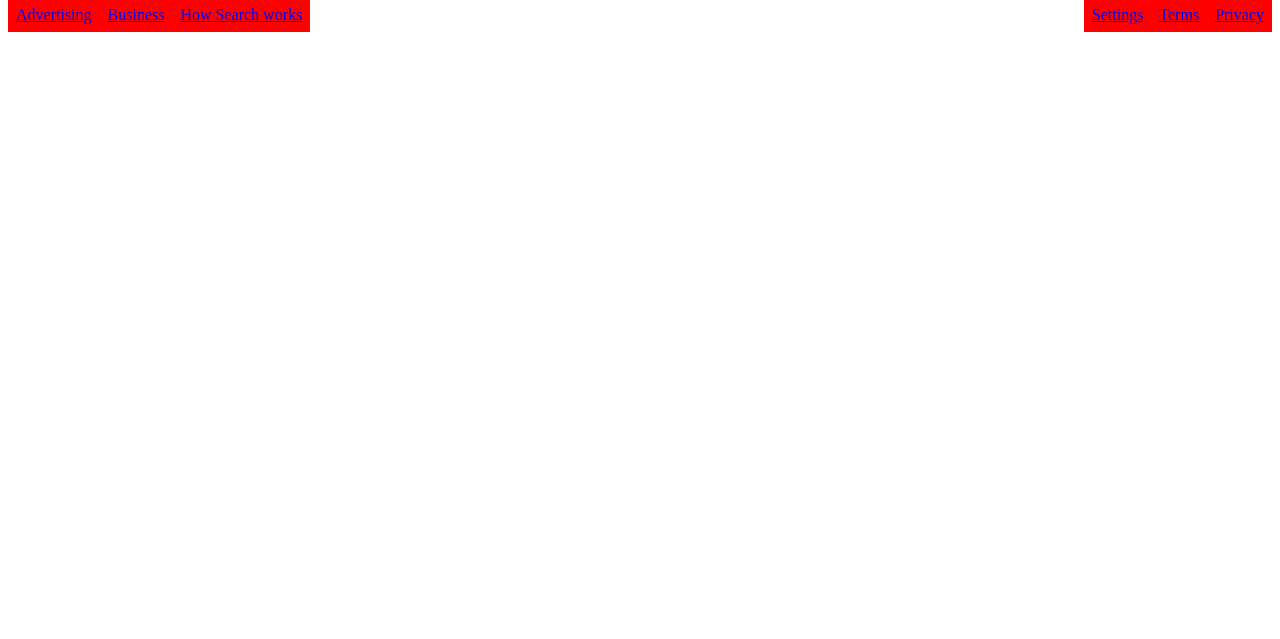
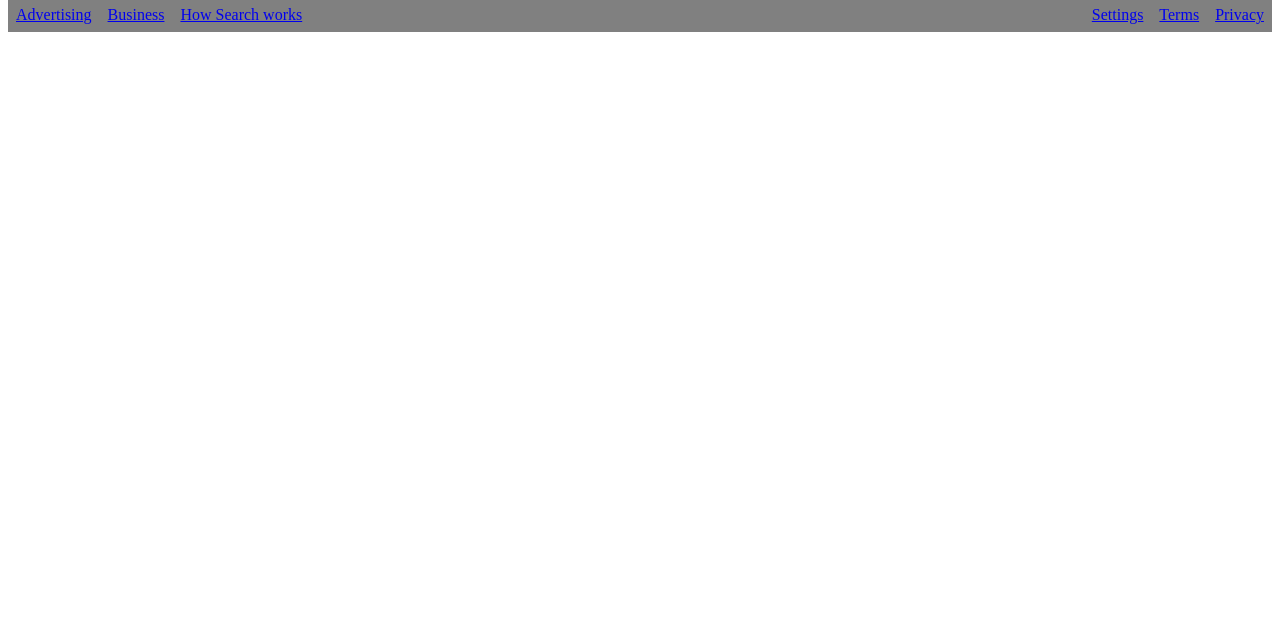
Before and after one commit to BrettStapleton/google-homepage, a plain HTML site: page index.html in a window 1280 px wide. Shown: the part 161-800 px from the top of the page. Drawn offline with Linux system fonts and the light colour scheme.

Commit message:
added footer styling

```diff
--- a/index.html
+++ b/index.html
@@ -17,7 +17,11 @@
                     li a {
                       display: block;
                       padding: 8px;
-                      background-color: rgb(255, 0, 0);
+                    }
+
+                    footer {
+                        background-color: grey;
+                        bottom: 0;
                     }
         </style>
     </head>
```
